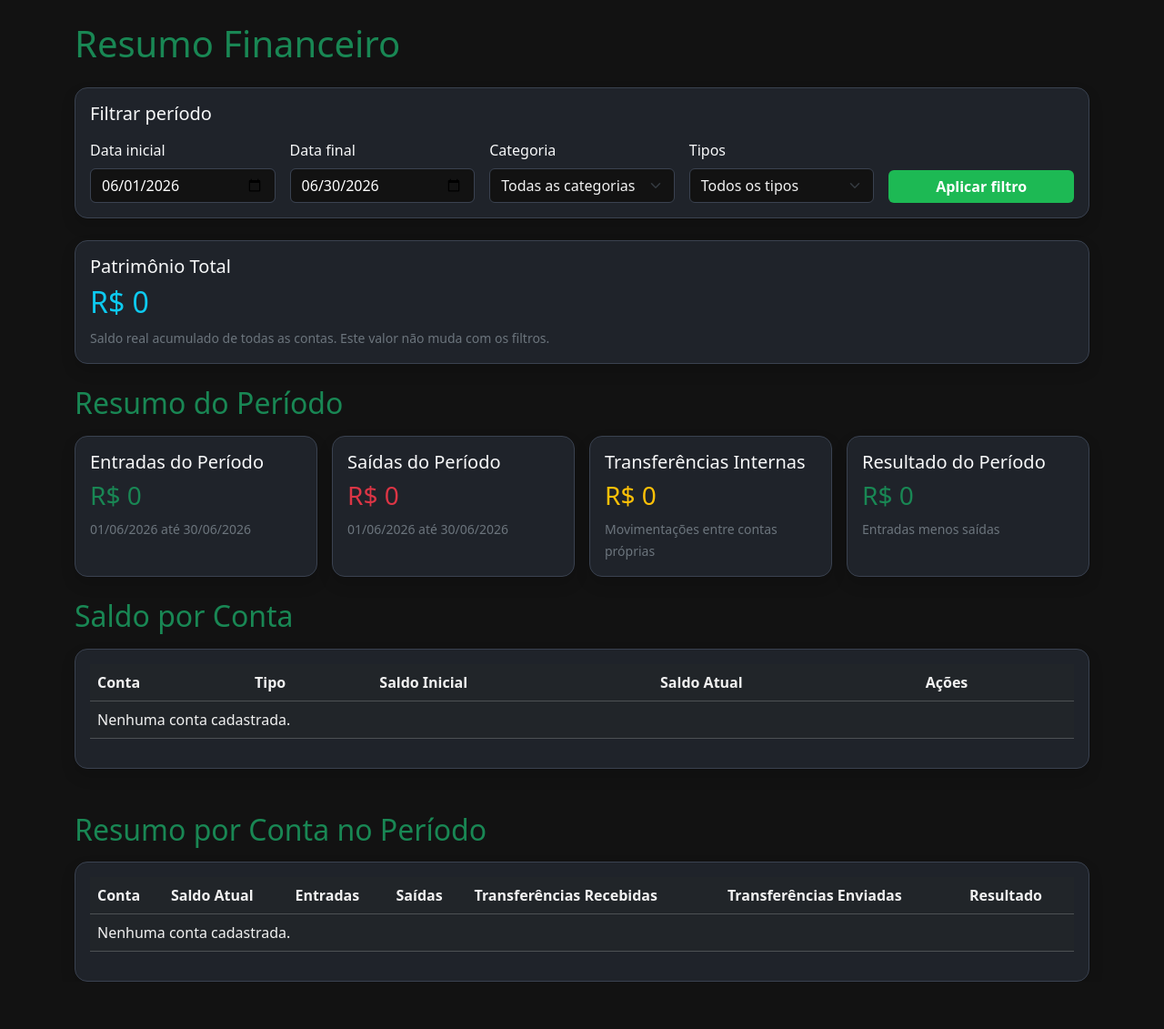
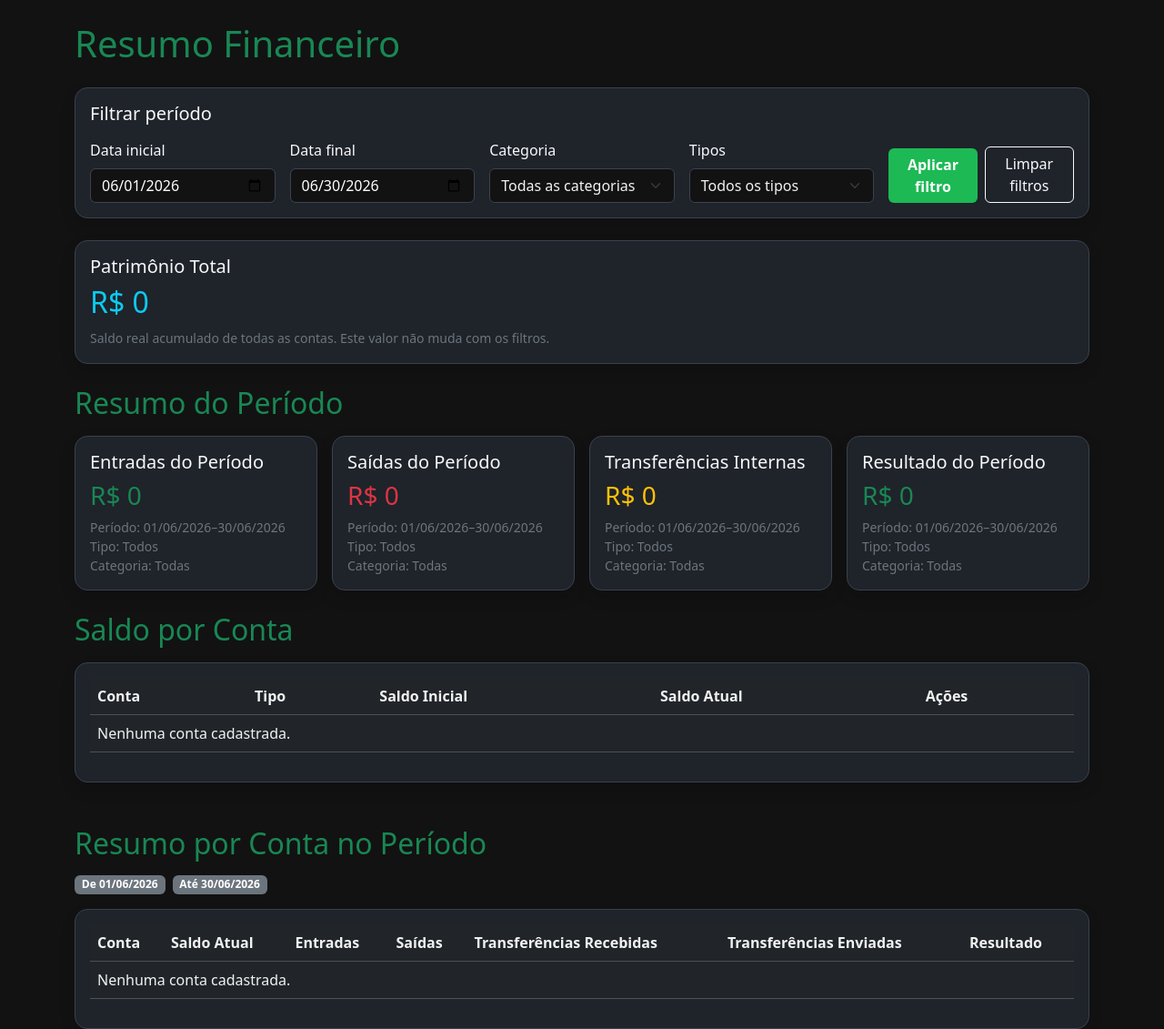
Before and after one commit to Francielp2/Sistema-financeiro-django, a Django app: page /resumo/ in a window 1280 px wide. Shown: the part 57-1188 px from the top of the page at 91% size. Before the commit the page ends 1136 px from the top, so only its background shows below. Run offline with Django 5.2, Linux system fonts and the light colour scheme; the visitor is signed in with stand-in values (Sample User, id 1); data that the repository does not hold is empty.

Commit message:
limita filtros do resumo por conta ao periodo e melhora a descrição dos filtros

```diff
--- /dev/null
+++ b/financeiro/templates/financeiro/includes/filtros_resumo_ativos.html
@@ -0,0 +1,9 @@
+<small class="text-secondary d-block">
+    Período: {{ data_inicio|date:"d/m/Y" }}–{{ data_fim|date:"d/m/Y" }}
+</small>
+<small class="text-secondary d-block">
+    Tipo: {{ tipos_filtro_rotulo }}
+</small>
+<small class="text-secondary d-block">
+    Categoria: {{ categorias_filtro_rotulo }}
+</small>
--- a/financeiro/templates/financeiro/resumo_financeiro.html
+++ b/financeiro/templates/financeiro/resumo_financeiro.html
@@ -161,10 +161,13 @@ Resumo Financeiro
                 </div>
             </div>
 
-            <div class="col-md d-flex align-items-end">
+            <div class="col-md d-flex gap-2 align-items-end">
                 <button type="submit" class="btn btn-success w-100">
                     Aplicar filtro
                 </button>
+                <a href="{% url 'resumo_financeiro' %}" class="btn btn-outline-light w-100">
+                    Limpar filtros
+                </a>
             </div>
         </div>
     </div>
@@ -196,7 +199,7 @@ Resumo Financeiro
             <div class="card-body">
                 <h5 class="text-light">Entradas do Período</h5>
                 <h3 class="text-success">R$ {{ total_entradas_periodo }}</h3>
-                <small class="text-secondary">{{ data_inicio|date:'d/m/Y' }} até {{ data_fim|date:'d/m/Y' }}</small>
+                {% include 'financeiro/includes/filtros_resumo_ativos.html' %}
             </div>
         </div>
     </div>
@@ -208,7 +211,7 @@ Resumo Financeiro
             <div class="card-body">
                 <h5 class="text-light">Saídas do Período</h5>
                 <h3 class="text-danger">R$ {{ total_saidas_periodo }}</h3>
-                <small class="text-secondary">{{ data_inicio|date:'d/m/Y' }} até {{ data_fim|date:'d/m/Y' }}</small>
+                {% include 'financeiro/includes/filtros_resumo_ativos.html' %}
             </div>
         </div>
     </div>
@@ -220,7 +223,7 @@ Resumo Financeiro
             <div class="card-body">
                 <h5 class="text-light">Transferências Internas</h5>
                 <h3 class="text-warning">R$ {{ total_transferencias_periodo }}</h3>
-                <small class="text-secondary">Movimentações entre contas próprias</small>
+                {% include 'financeiro/includes/filtros_resumo_ativos.html' %}
             </div>
         </div>
     </div>
@@ -238,7 +241,7 @@ Resumo Financeiro
                     <h3 class="text-danger">R$ {{ resultado_periodo }}</h3>
                 {% endif %}
 
-                <small class="text-secondary">Entradas menos saídas</small>
+                {% include 'financeiro/includes/filtros_resumo_ativos.html' %}
             </div>
         </div>
     </div>
@@ -290,6 +293,14 @@ Resumo Financeiro
 
 {# RESUMO FILTRADO POR CONTA #}
 <h2 class="text-success mt-5 mb-3">Resumo por Conta no Período</h2>
+<div class="d-flex flex-wrap gap-2 mb-3">
+    <span class="badge text-bg-secondary">
+        De {{ data_inicio|date:"d/m/Y" }}
+    </span>
+    <span class="badge text-bg-secondary">
+        Até {{ data_fim|date:"d/m/Y" }}
+    </span>
+</div>
 
 <div class="card bg-dark border-secondary shadow">
     <div class="card-body">
--- a/financeiro/views.py
+++ b/financeiro/views.py
@@ -20,6 +20,56 @@ def _obter_url_retorno_segura(request, rota_padrao):
         return voltar_para
 
     return reverse(rota_padrao)
+
+
+def _resumir_rotulos_filtro(rotulos, rotulo_padrao):
+    if not rotulos:
+        return rotulo_padrao
+
+    if len(rotulos) <= 2:
+        return ', '.join(rotulos)
+
+    return f'{len(rotulos)} selecionados'
+
+
+def _obter_rotulos_filtros_resumo(
+    tipos_filtro,
+    categorias_filtro,
+    categorias
+):
+    tipos_por_valor = dict(models.Movimentacao.TIPO_MOVIMENTACAO_CHOICES)
+    rotulos_tipos = [
+        tipos_por_valor[tipo]
+        for tipo in tipos_filtro
+        if tipo in tipos_por_valor
+    ]
+    categorias_por_id = {
+        str(categoria.id): categoria.nome
+        for categoria in categorias
+    }
+    rotulos_categorias = [
+        (
+            'Sem categoria'
+            if categoria_id == 'sem_categoria'
+            else categorias_por_id[categoria_id]
+        )
+        for categoria_id in categorias_filtro
+        if (
+            categoria_id == 'sem_categoria'
+            or categoria_id in categorias_por_id
+        )
+    ]
+
+    return {
+        'tipos_filtro_rotulo': _resumir_rotulos_filtro(
+            rotulos_tipos,
+            'Todos'
+        ),
+        'categorias_filtro_rotulo': _resumir_rotulos_filtro(
+            rotulos_categorias,
+            'Todas'
+        ),
+    }
 
 
 # PÁGINA INICIAL DO APP FINANCEIRO
@@ -506,15 +556,24 @@ def resumo_financeiro(request):
         categorias=categorias
     )
 
+    movimentacoes_periodo_completo = models.Movimentacao.objects.filter(
+        usuario=request.user,
+        data__range=[data_inicio, data_fim]
+    )
     contas = models.Conta.objects.filter(usuario=request.user)
     resumo_por_conta = servicos.calcular_resumo_por_conta(
         request.user,
         contas,
-        resumo_periodo['movimentacoes']
+        movimentacoes_periodo_completo
+    )
+    rotulos_filtros = _obter_rotulos_filtros_resumo(
+        resumo_periodo['tipos_filtro'],
+        resumo_periodo['categorias_filtro'],
+        categorias
     )
 
     # CONTEXTO USADO PELOS CARDS, TABELAS E FILTROS DO RESUMO GERAL
-    return render(request, 'financeiro/resumo_financeiro.html', {
+    contexto = {
         'patrimonio_total': servicos.calcular_patrimonio_total(
             request.user,
             contas
@@ -530,7 +589,14 @@ def resumo_financeiro(request):
         'total_transferencias_periodo': resumo_periodo['transferencias'],
         'categorias': categorias,
         'categorias_filtro': resumo_periodo['categorias_filtro'],
-    })
+    }
+    contexto.update(rotulos_filtros)
+
+    return render(
+        request,
+        'financeiro/resumo_financeiro.html',
+        contexto
+    )
 
 # VIEW DO RESUMO INDIVIDUAL DA CONTA
 
@@ -569,9 +635,14 @@ def resumo_conta(request, conta_id):
         categorias_filtro=categorias_filtro,
         categorias=categorias
     )
+    rotulos_filtros = _obter_rotulos_filtros_resumo(
+        resumo['tipos_filtro'],
+        resumo['categorias_filtro'],
+        categorias
+    )
 
     # CONTEXTO USADO PELOS CARDS, FILTROS E TABELA DO RESUMO DA CONTA
-    return render(request, 'financeiro/contas/resumo_conta.html', {
+    contexto = {
         'conta': conta,
         'data_inicio': data_inicio,
         'data_fim': data_fim,
@@ -588,4 +659,11 @@ def resumo_conta(request, conta_id):
         'tipos_filtro': resumo['tipos_filtro'],
         'categorias_filtro': resumo['categorias_filtro'],
         'categorias': categorias,
-    })
+    }
+    contexto.update(rotulos_filtros)
+
+    return render(
+        request,
+        'financeiro/contas/resumo_conta.html',
+        contexto
+    )
```
Also changed, not shown: financeiro/templates/financeiro/contas/resumo_conta.html (+9 -1 lines), financeiro/tests.py (+71 -0 lines).
